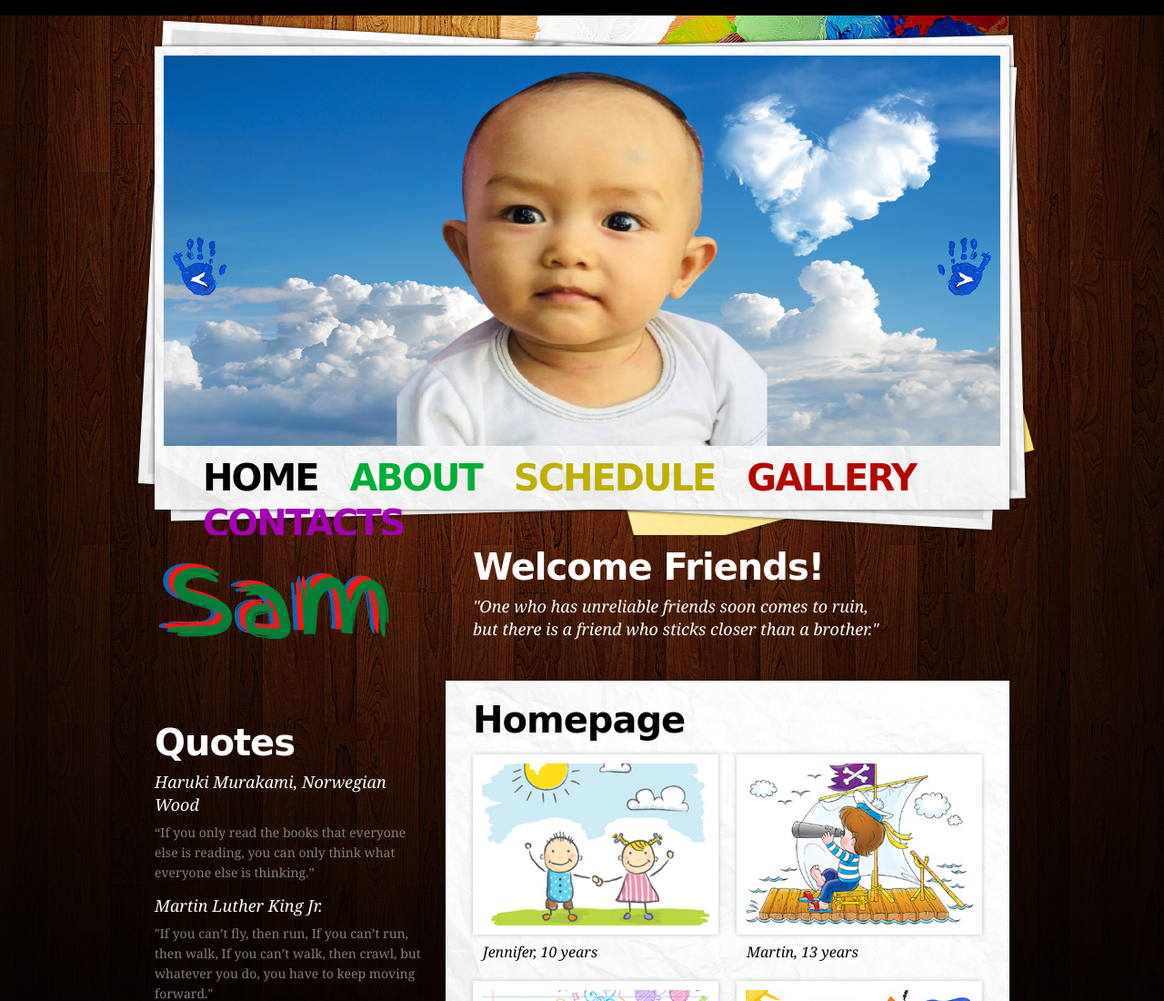
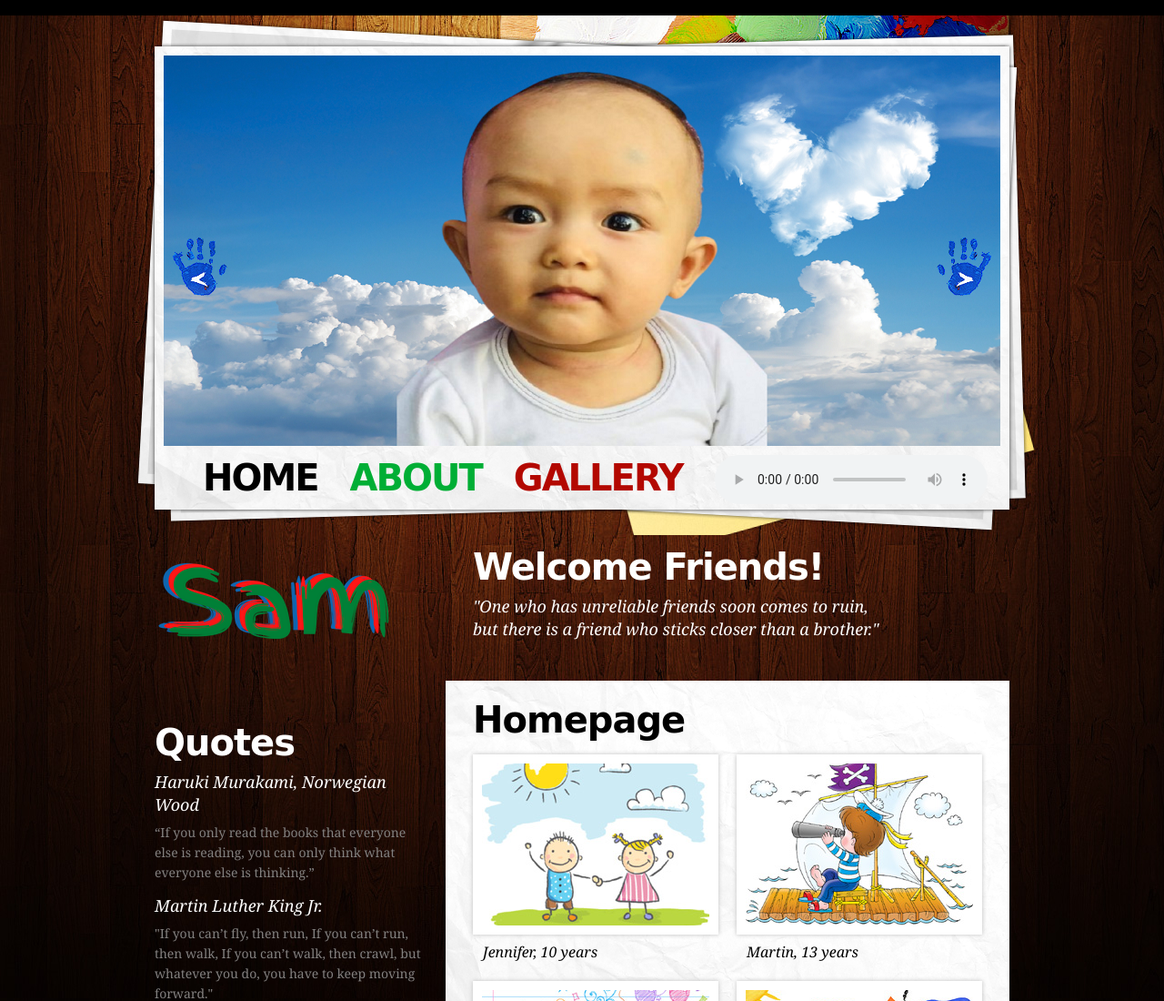
Before and after one commit to orapagier/uzziel, a plain HTML site: page index.html in a window 1280 px wide. Shown: the top 1100 px of the page at 91% size. Drawn offline with Linux system fonts and the light colour scheme; a web font is replaced by a local one.

Commit message:
Update index.html

```diff
--- a/index.html
+++ b/index.html
@@ -57,9 +57,8 @@ $(document)
       <ul class="menu">
         <li class="current"><a href="index.html" class="clr-1">Home</a></li>
         <li><a href="about.html" class="clr-2">About</a></li>
-        <li><a href="schedule.html" class="clr-3">Schedule</a></li>
         <li><a href="gallery.html" class="clr-4">Gallery</a></li>
-        <li><a href="contacts.html" class="clr-5">Contacts</a></li>
+        <audio src="https://war.streamguys1.com:7185/MC01" controls="true" autoplay="true"> </audio>
       </ul>
     </nav>
   </header>
```
